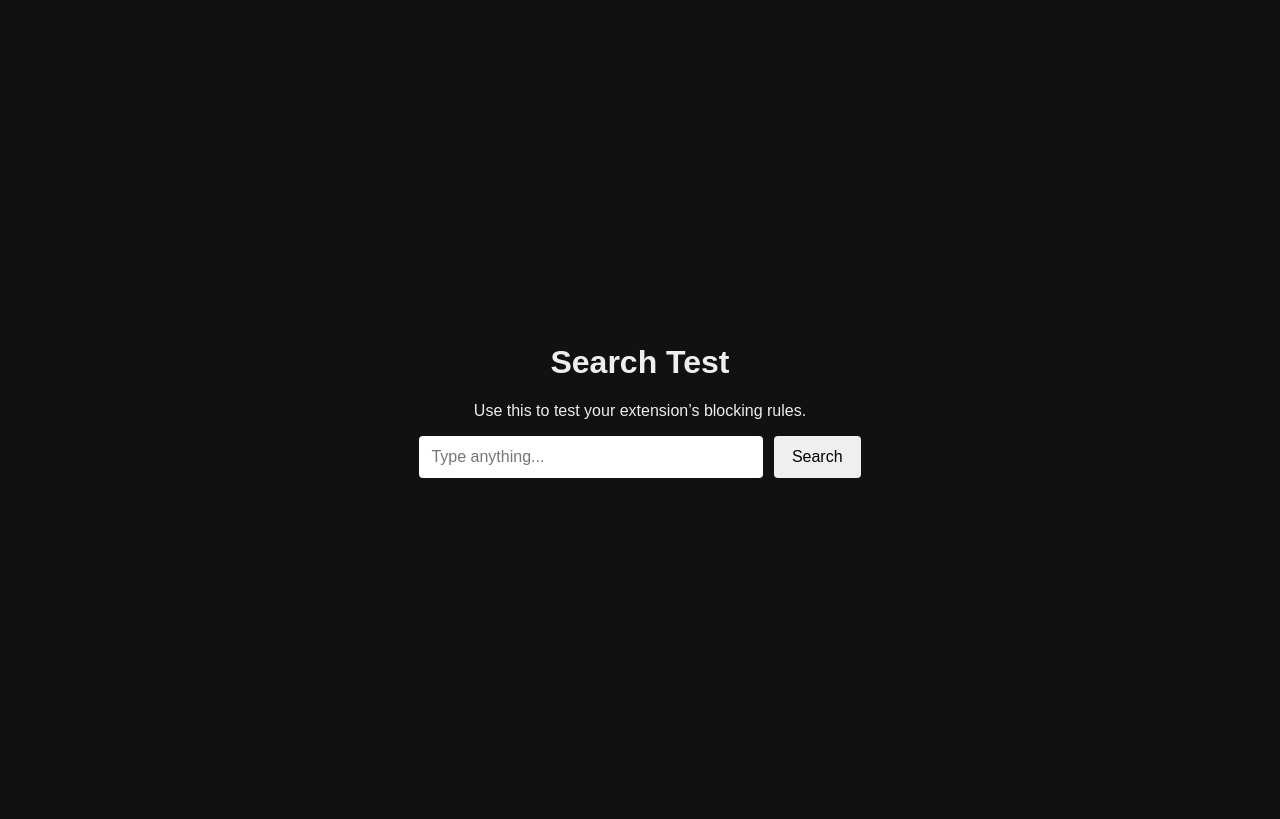
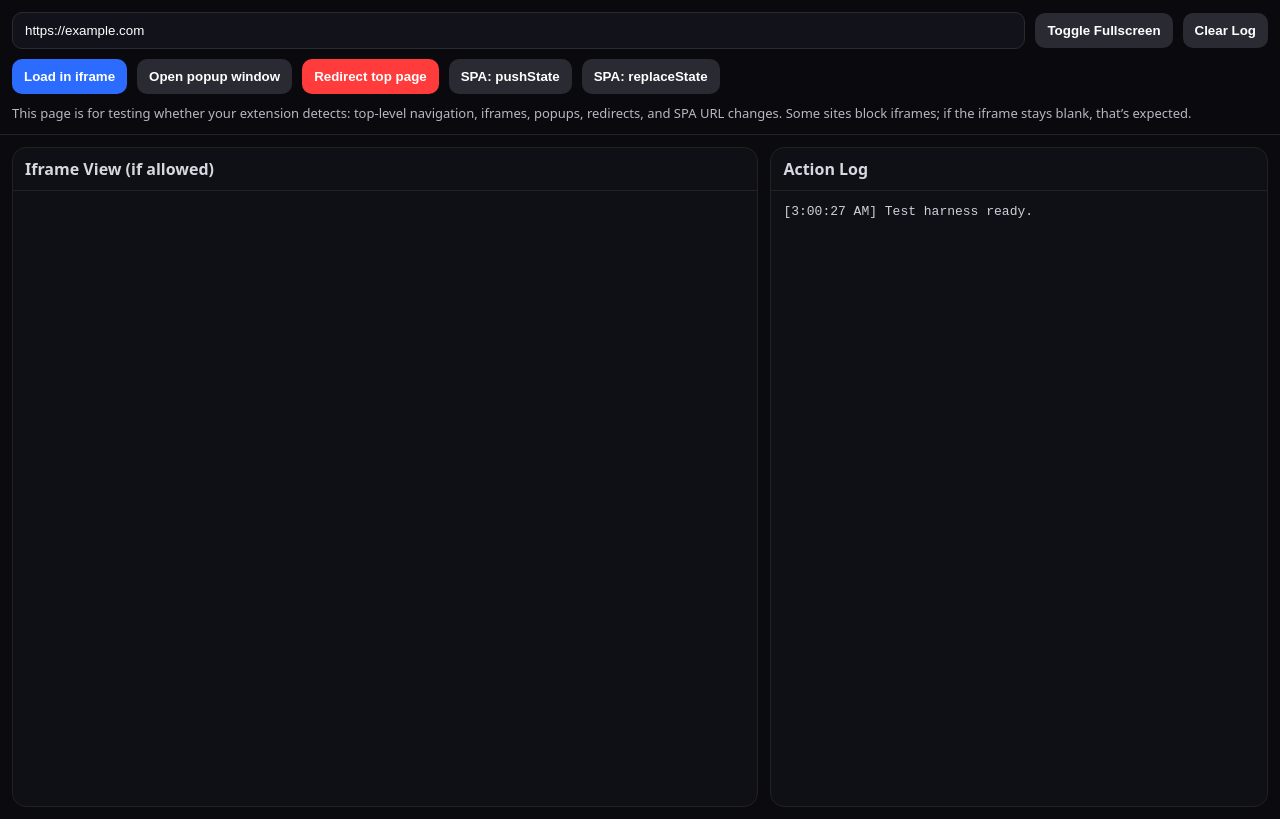
Before and after one commit to arttog15-lab/goos, a plain HTML site: page index.html in a window 1280 px wide. Drawn offline with Linux system fonts and the light colour scheme.

Commit message:
Update index.html

```diff
--- a/index.html
+++ b/index.html
@@ -1,48 +1,165 @@
-<!DOCTYPE html>
+<!doctype html>
 <html lang="en">
 <head>
-  <meta charset="UTF-8">
-  <title>Test Search Page</title>
+  <meta charset="utf-8" />
+  <meta name="viewport" content="width=device-width,initial-scale=1" />
+  <title>Extension Test Harness</title>
   <style>
-    body {
-      font-family: Arial, sans-serif;
-      background: #111;
-      color: #eee;
-      display: flex;
-      justify-content: center;
-      align-items: center;
-      height: 100vh;
-      margin: 0;
+    :root { color-scheme: dark; }
+    html, body { height: 100%; margin: 0; background: #0b0b0f; font-family: system-ui, -apple-system, Segoe UI, Roboto, Arial; }
+    header {
+      position: sticky; top: 0; z-index: 5;
+      display: grid; gap: 10px;
+      padding: 12px; border-bottom: 1px solid #222;
+      background: rgba(11,11,15,.92); backdrop-filter: blur(8px);
     }
-    .box {
-      text-align: center;
-    }
-    input[type="text"] {
-      width: 320px;
-      padding: 12px;
-      font-size: 16px;
-      border: none;
-      border-radius: 4px;
+    .row { display: flex; gap: 10px; flex-wrap: wrap; align-items: center; }
+    input {
+      flex: 1; min-width: 260px;
+      padding: 10px 12px; border-radius: 10px; border: 1px solid #2a2a33;
+      background: #12121a; color: #fff; outline: none;
     }
     button {
-      padding: 12px 18px;
-      font-size: 16px;
-      margin-left: 6px;
-      border: none;
-      border-radius: 4px;
-      cursor: pointer;
+      padding: 10px 12px; border-radius: 10px; border: 0;
+      background: #2b6cff; color: #fff; cursor: pointer; font-weight: 700;
     }
+    button.secondary { background: #2a2a33; }
+    button.danger { background: #ff3b3b; }
+    button:disabled { opacity: .6; cursor: not-allowed; }
+
+    #layout { height: calc(100% - 140px); display: grid; grid-template-columns: 1.2fr .8fr; gap: 12px; padding: 12px; }
+    #left, #right { border: 1px solid #222; border-radius: 14px; overflow: hidden; background: #0f0f16; }
+    #left { display: grid; grid-template-rows: auto 1fr; }
+    #right { display: grid; grid-template-rows: auto 1fr; }
+    .panelTitle { padding: 10px 12px; border-bottom: 1px solid #222; color: #d7d7e0; font-weight: 700; }
+    iframe { width: 100%; height: 100%; border: 0; background: #000; display: none; }
+    pre {
+      margin: 0; padding: 12px; overflow: auto; white-space: pre-wrap; word-break: break-word;
+      color: #cfd0da; font-size: 13px; line-height: 1.35;
+    }
+    code { background: #141422; padding: 2px 6px; border-radius: 6px; }
+    .hint { color: #b7b7c4; font-size: 13px; }
   </style>
 </head>
 <body>
-  <div class="box">
-    <h1>Search Test</h1>
-    <p>Use this to test your extension’s blocking rules.</p>
+  <header>
+    <div class="row">
+      <input id="url" value="https://example.com" placeholder="Target URL (https://...)" />
+      <button id="fs" class="secondary">Toggle Fullscreen</button>
+      <button id="clear" class="secondary">Clear Log</button>
+    </div>
+    <div class="row">
+      <button id="loadFrame">Load in iframe</button>
+      <button id="openPopup" class="secondary">Open popup window</button>
+      <button id="redirectTop" class="danger">Redirect top page</button>
+      <button id="spaPush" class="secondary">SPA: pushState</button>
+      <button id="spaReplace" class="secondary">SPA: replaceState</button>
+    </div>
+    <div class="hint">
+      This page is for testing whether your extension detects: top-level navigation, iframes, popups, redirects, and SPA URL changes.
+      Some sites block iframes; if the iframe stays blank, that’s expected.
+    </div>
+  </header>
 
-    <form action="https://www.google.com/search" method="GET" target="_blank">
-      <input type="text" name="q" placeholder="Type anything...">
-      <button type="submit">Search</button>
-    </form>
+  <div id="layout">
+    <div id="left">
+      <div class="panelTitle">Iframe View (if allowed)</div>
+      <iframe id="frame" allow="fullscreen"></iframe>
+    </div>
+    <div id="right">
+      <div class="panelTitle">Action Log</div>
+      <pre id="log"></pre>
+    </div>
   </div>
+
+  <script>
+    const $ = (id) => document.getElementById(id);
+    const input = $("url");
+    const frame = $("frame");
+    const logEl = $("log");
+
+    function normalizeUrl(raw) {
+      const s = (raw || "").trim();
+      if (!s) return "";
+      if (!/^https?:\/\//i.test(s)) return "https://" + s;
+      return s;
+    }
+
+    function log(msg) {
+      const line = `[${new Date().toLocaleTimeString()}] ${msg}\n`;
+      logEl.textContent = line + logEl.textContent;
+      console.log(msg);
+    }
+
+    async function toggleFullscreen() {
+      try {
+        if (!document.fullscreenElement) {
+          await document.documentElement.requestFullscreen();
+          log("Entered fullscreen (documentElement).");
+        } else {
+          await document.exitFullscreen();
+          log("Exited fullscreen.");
+        }
+      } catch (e) {
+        log("Fullscreen failed (browser policy). Try F11.");
+      }
+    }
+
+    // Buttons
+    $("fs").addEventListener("click", toggleFullscreen);
+
+    $("clear").addEventListener("click", () => {
+      logEl.textContent = "";
+      log("Log cleared.");
+    });
+
+    $("loadFrame").addEventListener("click", () => {
+      const url = normalizeUrl(input.value);
+      if (!url) return;
+      frame.style.display = "block";
+      frame.src = url;
+      log(`Loaded in iframe: ${url}`);
+    });
+
+    $("openPopup").addEventListener("click", () => {
+      const url = normalizeUrl(input.value);
+      if (!url) return;
+      const w = window.open(url, "_blank", "noopener,noreferrer,width=1200,height=800");
+      log(w ? `Opened popup: ${url}` : "Popup blocked by browser.");
+    });
+
+    $("redirectTop").addEventListener("click", () => {
+      const url = normalizeUrl(input.value);
+      if (!url) return;
+      log(`Redirecting TOP page to: ${url}`);
+      // Top-level navigation (your extension should always see this)
+      location.href = url;
+    });
+
+    // SPA-style changes (doesn't actually navigate, only changes address bar)
+    function spaChange(mode) {
+      const url = normalizeUrl(input.value);
+      if (!url) return;
+
+      // Convert absolute URL to a path on THIS origin for demo purposes
+      // because pushState cannot change to a different origin.
+      const u = new URL(url);
+      const newPath = `/spa-test/${encodeURIComponent(u.host)}${u.pathname}${u.search}${u.hash}`;
+
+      if (mode === "push") history.pushState({ t: Date.now() }, "", newPath);
+      if (mode === "replace") history.replaceState({ t: Date.now() }, "", newPath);
+
+      log(`SPA ${mode}State -> ${location.href}`);
+    }
+
+    $("spaPush").addEventListener("click", () => spaChange("push"));
+    $("spaReplace").addEventListener("click", () => spaChange("replace"));
+
+    // Log navigation-related events on THIS page
+    window.addEventListener("popstate", () => log(`popstate -> ${location.href}`));
+    window.addEventListener("hashchange", () => log(`hashchange -> ${location.href}`));
+
+    log("Test harness ready.");
+  </script>
 </body>
 </html>
```
